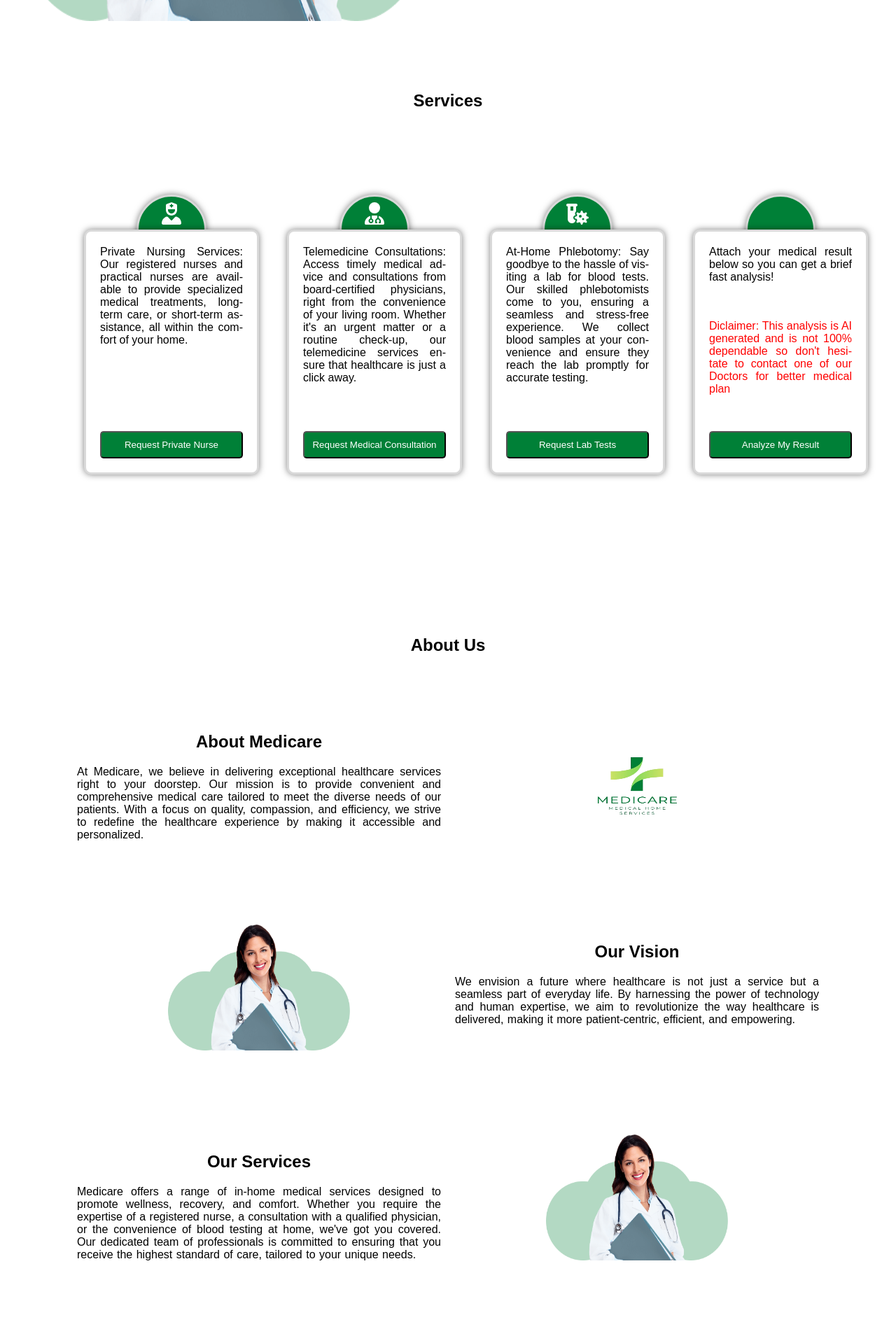
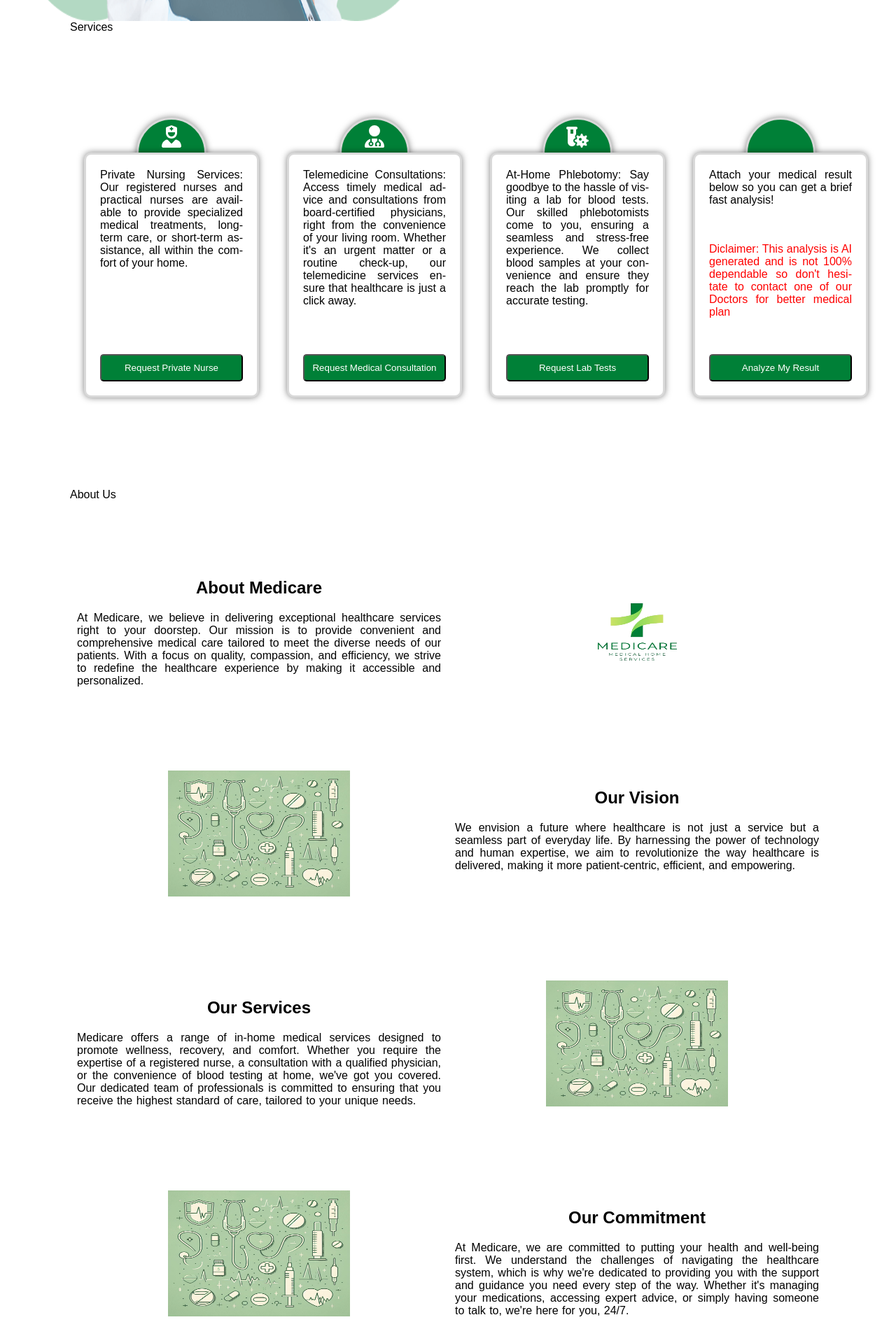
Before and after one commit to MahdiMk-dev/medicare, a React (Create React App) app in the folder user-side/frontend/user-frontend/: page / in a window 1280 px wide. Shown: the part 820-2739 px from the top of the page at 70% size. Built offline with nearby package versions, Linux system fonts and the light colour scheme; no server answers; the database is empty.

Commit message:
style updated home component -user

```diff
--- a/user-side/frontend/user-frontend/src/components/HomeComponent.js
+++ b/user-side/frontend/user-frontend/src/components/HomeComponent.js
@@ -9,9 +9,7 @@
 import { Link } from 'react-router-dom';
 import { FaPhone, FaEnvelope, FaComments, FaFacebook, FaTwitter, FaInstagram, FaChartLine } from 'react-icons/fa';
 import { useSelector } from 'react-redux';
-
-
-
+import about from '../images/newbg.png';
 import hero from '../images/heroimg.png';
 
 const HomeComponent = () => {
@@ -64,7 +62,10 @@
       </div>
 
       <div className="main">
-        <h2 id="services-title">Services</h2>
+      <div className="underlined-container">
+      <p  id="services-title" class='title'>Services</p>
+        <div className="underline"></div>
+      </div>
         <div className="services" id="services">
         <div class="services-item">
                 <div class="circle">
@@ -111,8 +112,10 @@
             </div>
             <div id="aboutUs">
         <div className="about">
-        <h2>About Us</h2>
-
+        <div className="underlined-container">
+      <p  id="aboutUs" className='title'>About Us</p>
+        <div className="underline"></div>
+      </div>
         <div class="about-row">
                 <div class="row-item">
                     <h2>About Medicare</h2>
@@ -124,7 +127,7 @@
             </div>
                 <div class="about-row">
                     <div class="row-image">
-                        <img src={hero} alt="2nd part"/>
+                        <img src={about} alt="2nd part"/>
                     </div>
                 <div class="row-item">
                     <h2>Our Vision</h2>
@@ -138,12 +141,12 @@
                     <p>Medicare offers a range of in-home medical services designed to promote wellness, recovery, and comfort. Whether you require the expertise of a registered nurse, a consultation with a qualified physician, or the convenience of blood testing at home, we've got you covered. Our dedicated team of professionals is committed to ensuring that you receive the highest standard of care, tailored to your unique needs.</p>
                 </div>
                 <div class="row-image">
-                    <img src={hero} alt="3rd"/>
+                    <img src={about} alt="3rd"/>
                 </div>
                 </div>
                 <div class="about-row">
                 <div class="row-image">
-                    <img src={hero}/>
+                    <img src={about}/>
                 </div>
                     <div class="row-item">
                     <h2>Our Commitment</h2>
@@ -151,9 +154,10 @@
                 </div>
             </div>        </div>
             </div>
-            <h2>Contact Us</h2>
             <div className="contact-us">
-
+        <div className='title'>
+        <p>Contact Us</p>
+        </div>
         <div className='contact-column'>
         <div className="contact-methods">.
           <div className="contact-method">
```
